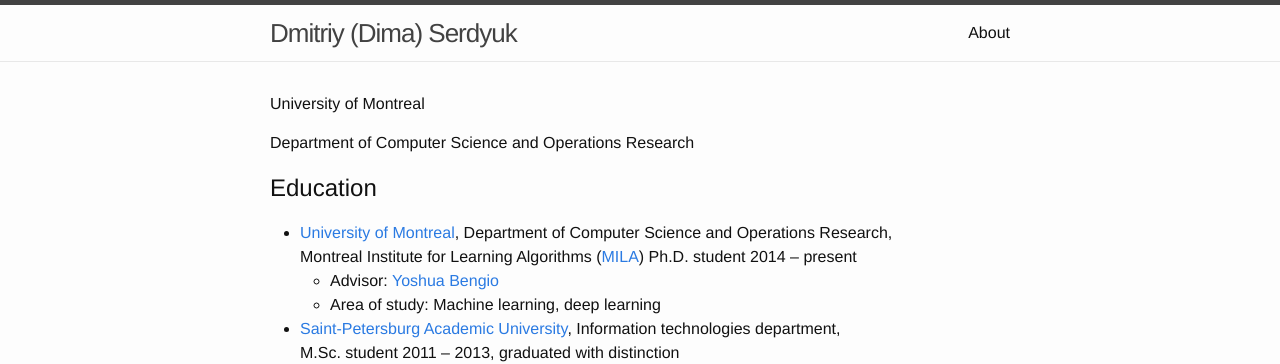
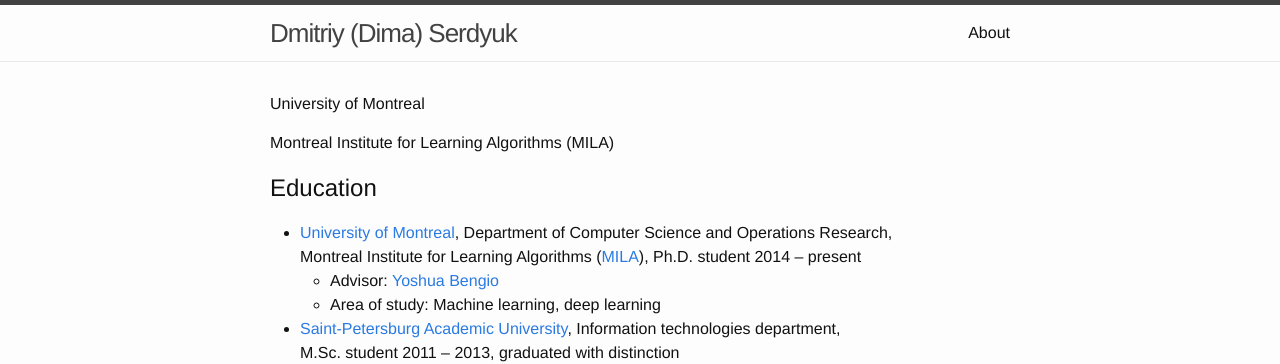
Before and after one commit to dmitriy-serdyuk/dmitriy-serdyuk.github.io, a Jekyll site: the page built from resume.md, in a window 1280 px wide. Shown: the top 364 px of the page. Built offline with Jekyll 4.4.1, drawn with Linux system fonts in a browser that asks for light colours.

Commit message:
Fix affiliation

```diff
--- a/resume.md
+++ b/resume.md
@@ -4,14 +4,14 @@
 
 University of Montreal
 
-Department of Computer Science and Operations Research
+Montreal Institute for Learning Algorithms (MILA)
 
 
 Education
 ---------
 
 - [University of Montreal][udem], Department of Computer Science and Operations Research,
-  Montreal Institute for Learning Algorithms ([MILA][mila])
+  Montreal Institute for Learning Algorithms ([MILA][mila]),
   Ph.D. student 2014 -- present
     - Advisor: [Yoshua Bengio][bengio]
     - Area of study: Machine learning, deep learning
```
